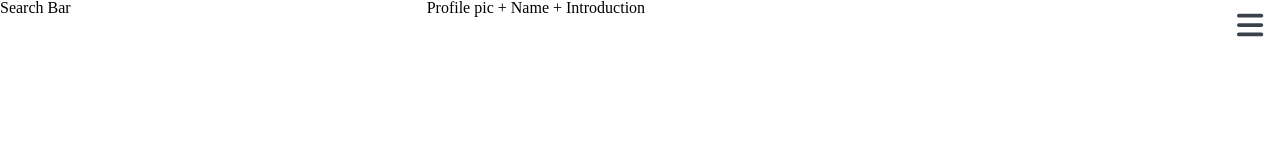
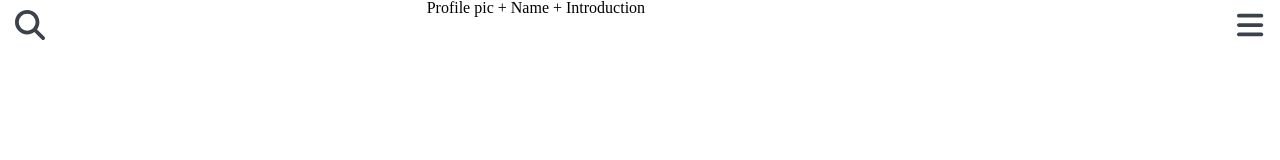
Before and after one commit to charmeee/contactbyflutter, a React (Create React App) app in the folder umm-whoru/: page / in a window 1280 px wide. Shown: the top 160 px of the page. Built offline with nearby package versions, Linux system fonts and the light colour scheme; a web font is replaced by a local one.

Commit message:
SearchBar

```diff
--- /dev/null
+++ b/umm-whoru/src/components/SearchBar.css
@@ -0,0 +1,38 @@
+:root{
+    --backgroundcolor: #87A8D1;
+    --contentcolor: #3B424C;
+    --lineColor: #B7D6F1;
+
+    --menuTopMargin: 0px;
+
+}
+
+
+*{
+    box-sizing: initial;
+    padding: 0;
+    margin: 0;
+}
+
+#SearchBarIcon{
+    color: var(--contentcolor);
+    font-size: 30px;
+    font-family: "Apple SD Gothic Neo";
+
+    margin: 10px 0 0 10px;
+}
+
+
+#SearchBar{
+    right:0px;
+    top: var(--menuTopMargin);
+
+    width: 50px;
+    height: 50px;
+    background-color: none;
+
+    display: flex;
+    flex-direction: column;
+    align-items: center;
+    justify-content: top;
+}
--- a/umm-whoru/src/components/SearchBar.js
+++ b/umm-whoru/src/components/SearchBar.js
@@ -1,8 +1,15 @@
+import { FontAwesomeIcon } from "@fortawesome/react-fontawesome";
+import {  faMagnifyingGlass } from "@fortawesome/free-solid-svg-icons";
+
+import "./SearchBar.css";
+
 function SearchBar() {
   return (
-    <div className="searchbar-wrapper">
-      <p>Search Bar</p>
-    </div>
+    <div id="SearchBar">
+      <a id="SearchBarIcon" href="/search" onClick={(event)=>{
+        event.preventDefault();
+      }}><FontAwesomeIcon icon={faMagnifyingGlass}/></a>
+  </div>
   );
 }
 
```
